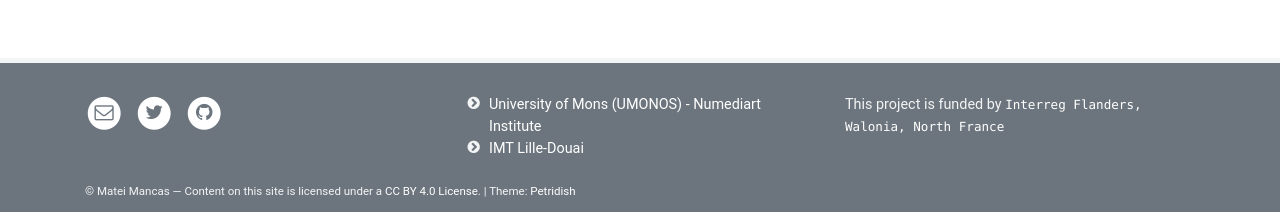
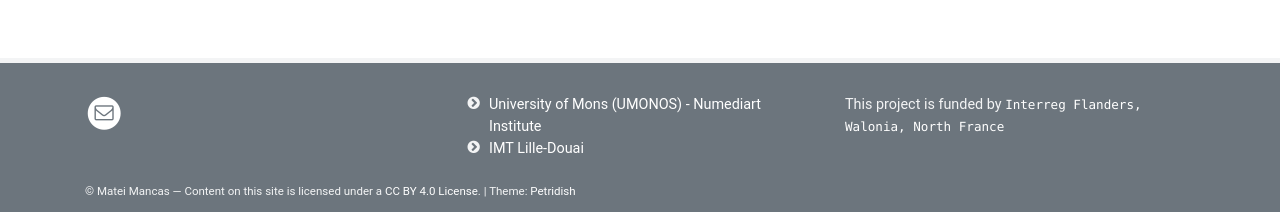
Before and after one commit to numediart/Transimmersium, a Jekyll site: the page built from pages/project.md, in a window 1280 px wide. Shown: the part 1149-1361 px from the top of the page. Built offline with Jekyll 4.4.1, drawn with Linux system fonts in a browser that asks for light colours.

Commit message:
Update _config.yml

```diff
--- a/_config.yml
+++ b/_config.yml
@@ -8,9 +8,9 @@ author: Matei Mancas                    # Used for copyright statement in footer
                                         # A baseurl affects internal links, see http://peterdesmet.github.io/petridish/about/#links
 
 # SOCIAL PROFILES
-email: your.email@example.com           # Social icon in footer
-twitter_username: peterdesmet           # Social icon in footer
-github_username: peterdesmet            # Social icon in footer
+email: matei.mancas@example.com           # Social icon in footer
+twitter_username:         # Social icon in footer
+github_username:           # Social icon in footer
 
 # THEME SETTINGS (ALL OPTIONAL)
 posts_on_home: 2                        # Show x number of latest posts on homepage, can be 0
```
